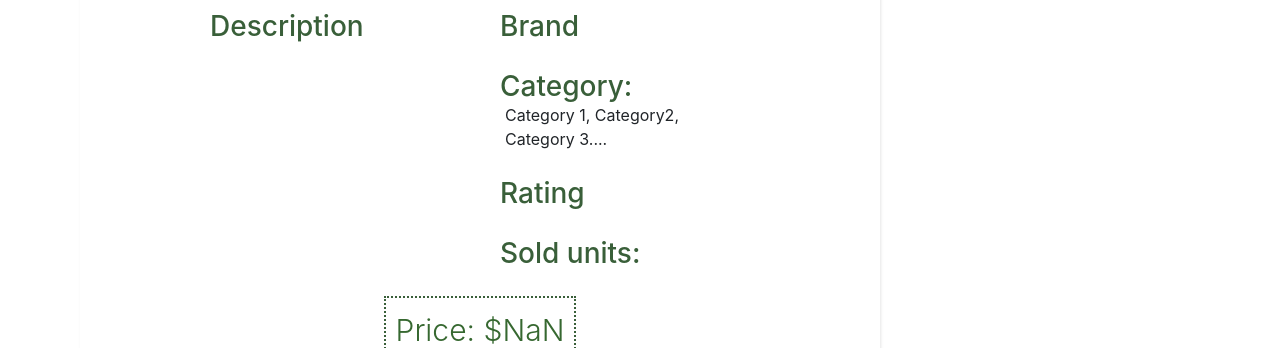
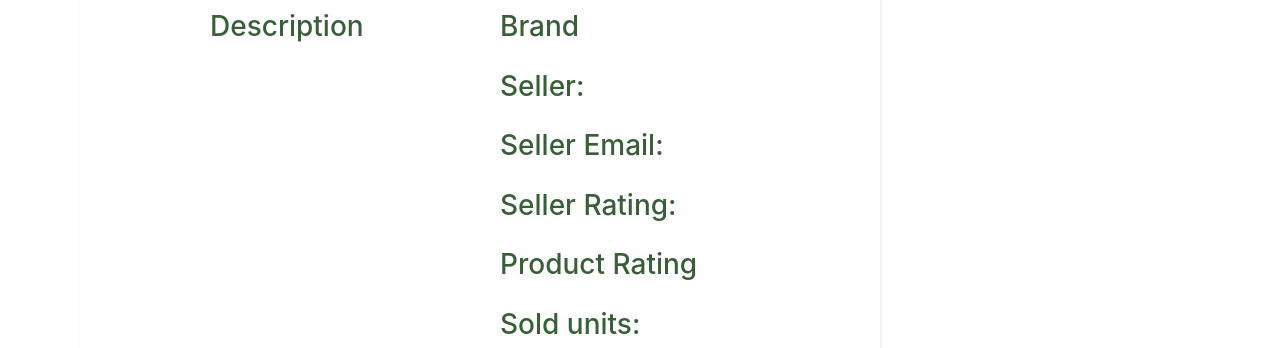
Before and after one commit to cappock/MarkeTUA, a React (Create React App) app: page /item/1/1 in a window 1280 px wide. Shown: the part 309-657 px from the top of the page. Built offline with nearby package versions, Linux system fonts and the light colour scheme; no server answers; the HTML template or start-up script is replaced by a standard one.

Commit message:
Add seller info to Detalle

```diff
--- a/src/detalleProducto/Detalle.js
+++ b/src/detalleProducto/Detalle.js
@@ -70,13 +70,25 @@ function Detalle({ match }) {
               </p>
             </div>
             <div className="item-info">
-              <h3 className="subtitle">Category: </h3>
-              <p>
-                Category 1, Category2, Category 3....
-          </p>
+              <h3 className="subtitle">Seller:  </h3>
+                <p>
+                  { item.seller ? item.seller.seller_name : null }
+                </p>
             </div>
             <div className="item-info">
-              <h3 className="subtitle">Rating</h3>
+              <h3 className="subtitle">Seller Email:  </h3>
+                <p>
+                  { item.seller ? item.seller.seller_email : null }
+                </p>
+            </div>
+            <div className="item-info">
+              <h3 className="subtitle">Seller Rating:  </h3>
+                <p>
+                  { item.seller ? item.seller.seller_rating : null }
+                </p>
+            </div>
+            <div className="item-info">
+              <h3 className="subtitle">Product Rating</h3>
               <p>
                 {item.rating}
               </p>
```
